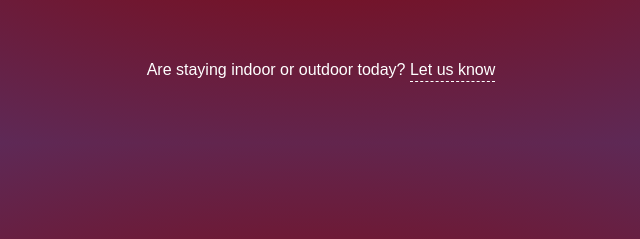
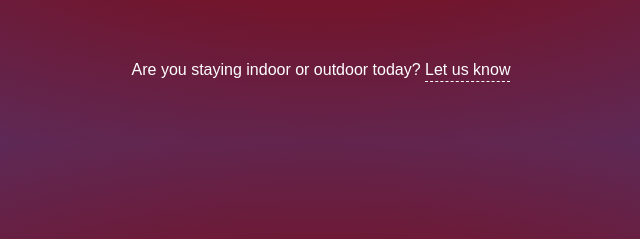
Before and after one commit to nobledeveloper01/augmetSTEM, a plain HTML site: page animate.html in a window 1280 px wide. Shown: the part 496-735 px from the top of the page, 319-959 px from the left. Drawn offline with Linux system fonts and the light colour scheme.

Commit message:
correct intonations

```diff
--- a/animate.html
+++ b/animate.html
@@ -287,7 +287,7 @@
       </div>
       <aside class="context">
         <div class="explanation">
-           Are staying indoor or outdoor today?
+           Are you staying indoor or outdoor today?
            <a href="animatetwo.html" target="_blank">Let us know</a>
         </div>
       </aside>
```
Also changed, not shown: animatetwo.html (+1 -1 lines).
